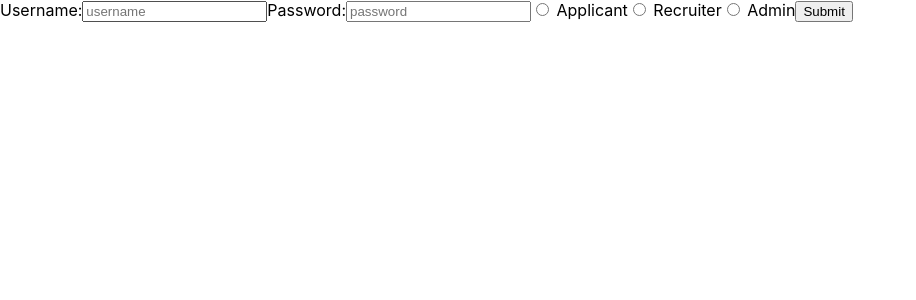
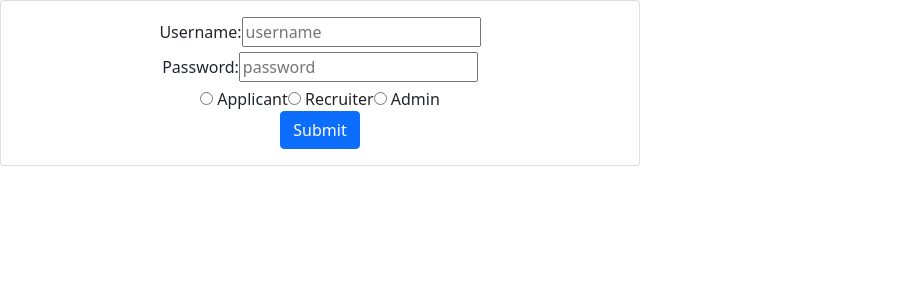
Before and after one commit to BGD-1DAY00/FrontEnd-Project-React, a React (Create React App) app: page / in a window 1280 px wide. Shown: the top 300 px of the page, without its empty margins (0-916 px from the left). Built offline with nearby package versions, Linux system fonts and the light colour scheme.

Commit message:
added bootstrap. added formatting to login page.

```diff
--- a/package.json
+++ b/package.json
@@ -6,7 +6,9 @@
     "@testing-library/jest-dom": "^5.16.4",
     "@testing-library/react": "^13.3.0",
     "@testing-library/user-event": "^13.5.0",
+    "bootstrap": "^5.1.3",
     "react": "^18.2.0",
+    "react-bootstrap": "^2.4.0",
     "react-dom": "^18.2.0",
     "react-redux": "^8.0.2",
     "react-scripts": "5.0.1",
--- a/src/Login/Login.js
+++ b/src/Login/Login.js
@@ -1,6 +1,7 @@
 import {useState} from "react";
 import {useDispatch} from 'react-redux';
 import {initiateLogin} from "../Store/reduxFunctions";
+import {Button, Card, Form} from "react-bootstrap";
 
 export function Login(){
 
@@ -27,22 +28,26 @@ export function Login(){
 //added admin branch
     return(
         <>
-            <form onSubmit={addUser}>
-                <label>Username:
+            <Card className=  {'w-50 text-center'} >
+            <Form className={'p-3'} onSubmit={addUser}>
+                <Form.Group>
+                <Form.Label >Username:</Form.Label>
                 <input required onChange={addUsername} value={username} placeholder="username" type='text' />
-                </label>
+                </Form.Group>
 
-                <label>Password:
+                <Form.Group>
+                <Form.Label>Password:</Form.Label>
                 <input onChange={addPassword} value={password} placeholder="password" type='text' />
-                </label>
-
+                </Form.Group>
 
                 <input type="radio" onChange={handleRole} name="role" value="applicant" /> Applicant
                 <input type="radio" onChange={handleRole} name="role" value="recruiter" /> Recruiter
                 <input type="radio" onChange={handleRole} name="role" value="admin" />  Admin
+                <br/>
 
-                <button  type='submit'>Submit</button>
-            </form>
+                <Button  type='submit'>Submit</Button>
+            </Form>
+            </Card>
         </>
     );
 }
--- a/src/index.js
+++ b/src/index.js
@@ -5,6 +5,7 @@ import App from './App';
 import {Provider} from 'react-redux';
 import {applyMiddleware, combineReducers, compose,createStore} from "redux";
 import {login, user,admin, quiz} from "./Store/reducer";
+import 'bootstrap/dist/css/bootstrap.min.css';
 
 
 
```
Also changed, not shown: 1 other file (tests, documents, lock files or other folders).
